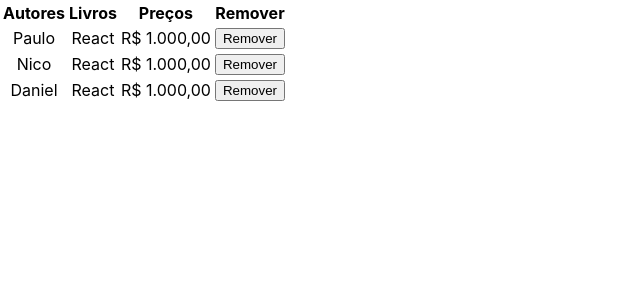
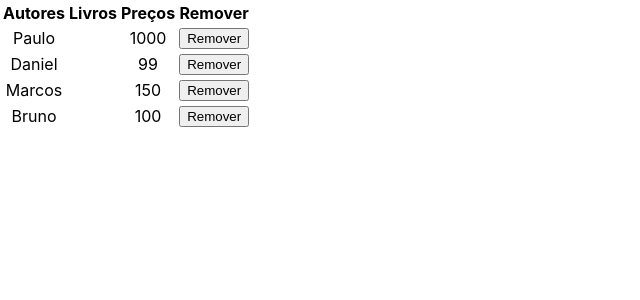
Before and after one commit to renankaic/my-first-react, a React (Create React App) app: page / in a window 1280 px wide. Shown: the top 300 px of the page, without its empty margins (0-640 px from the left). Built offline with nearby package versions, Linux system fonts and the light colour scheme.

Commit message:
Feat - Passing values through React Components

```diff
--- a/src/App.js
+++ b/src/App.js
@@ -3,9 +3,32 @@
 import './App.css'
 
 function App() {
+  const autores = [
+    {
+      nome: 'Paulo',
+      livro: 'React',
+      preco: '1000'
+    },
+    {
+      nome: 'Daniel',
+      livro: 'Java',
+      preco: '99'
+    },
+    {
+      nome: 'Marcos',
+      livro: 'Design',
+      preco: '150'
+    },
+    {
+      nome: 'Bruno',
+      livro: 'DevOps',
+      preco: '100'
+    }
+  ];
+
   return (
     <div className="App">
-      <Tabela />
+      <Tabela autores={autores} />
     </div>
   );
 }
--- a/src/components/Tabela.js
+++ b/src/components/Tabela.js
@@ -13,29 +13,21 @@
     )
 }
 
-const TableBody = () => {
+const TableBody = props => {
+    const linhas = props.autores.map((linha, index) => {
+        return(
+            <tr key={index}>
+                <td>{linha.nome}</td>
+                <td>{linha.titulo}</td>
+                <td>{linha.preco}</td>
+                <td><button>Remover</button></td>
+            </tr>
+        )
+    })
+
     return (
         <tbody>
-            <tr>
-                <td>Paulo</td>
-                <td>React</td>
-                <td>R$ 1.000,00</td>
-                <td><button>Remover</button></td>
-            </tr>
-
-            <tr>
-                <td>Nico</td>
-                <td>React</td>
-                <td>R$ 1.000,00</td>
-                <td><button>Remover</button></td>
-            </tr>
-
-            <tr>
-                <td>Daniel</td>
-                <td>React</td>
-                <td>R$ 1.000,00</td>
-                <td><button>Remover</button></td>
-            </tr>
+            {linhas}
         </tbody>
     )
 }
@@ -43,10 +35,13 @@
 class Tabela extends Component {
 
     render() {
+
+        const { autores } = this.props;
+
         return(
             <table>
                 <TableHead />
-                <TableBody />
+                <TableBody autores={autores} />
             </table>
         )
     }
```
